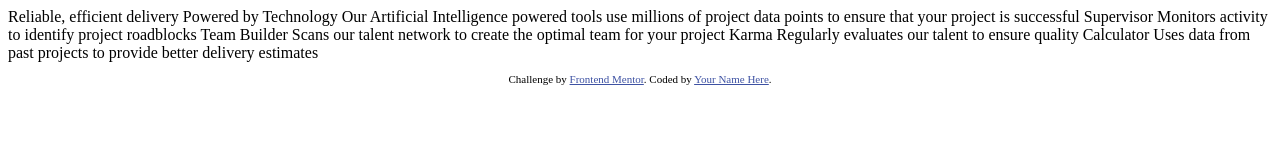
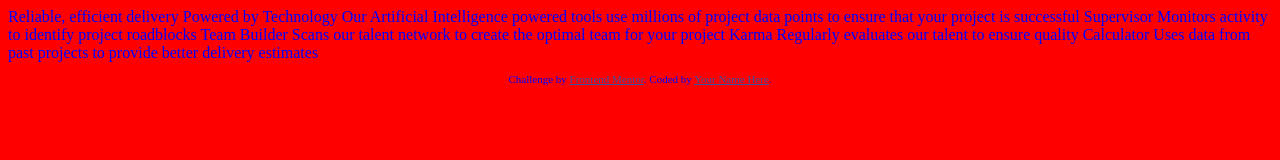
Before and after one commit to Sven-27/four-card-feature-section, a plain HTML site: page index.html in a window 1280 px wide. Drawn offline with Linux system fonts and the light colour scheme.

Commit message:
installed sass

```diff
--- a/index.html
+++ b/index.html
@@ -5,6 +5,7 @@
   <meta name="viewport" content="width=device-width, initial-scale=1.0"> <!-- displays site properly based on user's device -->
 
   <link rel="icon" type="image/png" sizes="32x32" href="./images/favicon-32x32.png">
+  <link rel="stylesheet" href="./css/output.css">
 
   <title>Frontend Mentor | Four card feature section</title>
 
@@ -35,6 +36,7 @@
   Uses data from past projects to provide better delivery estimates
 
 
+
   <footer>
     <p class="attribution">
       Challenge by <a href="https://www.frontendmentor.io?ref=challenge" target="_blank">Frontend Mentor</a>.
--- /dev/null
+++ b/sass/input.scss
@@ -0,0 +1,4 @@
+body{
+  background: red;
+  color: blue;
+}
```
Also changed, not shown: css/output.css (added), 1 other file.
